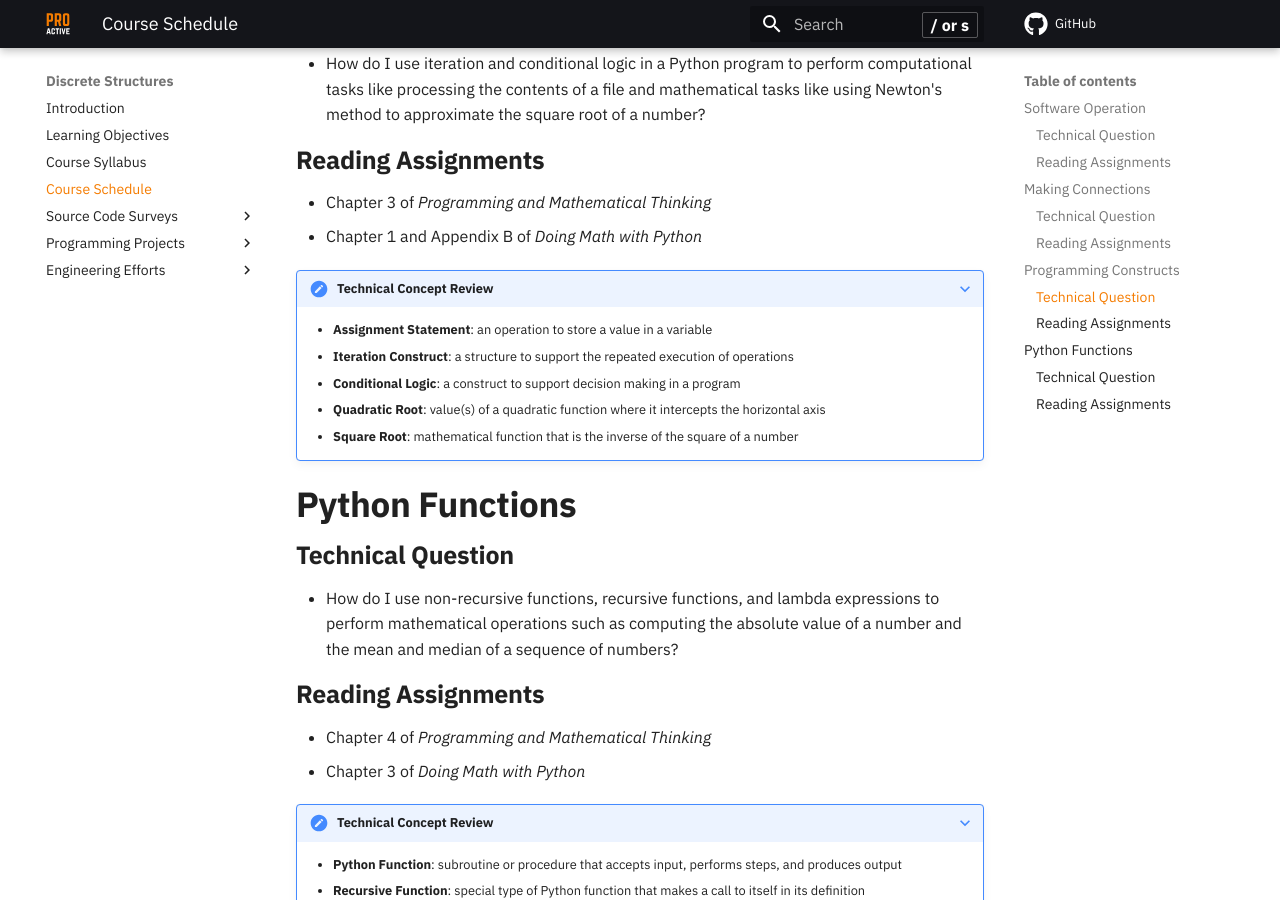
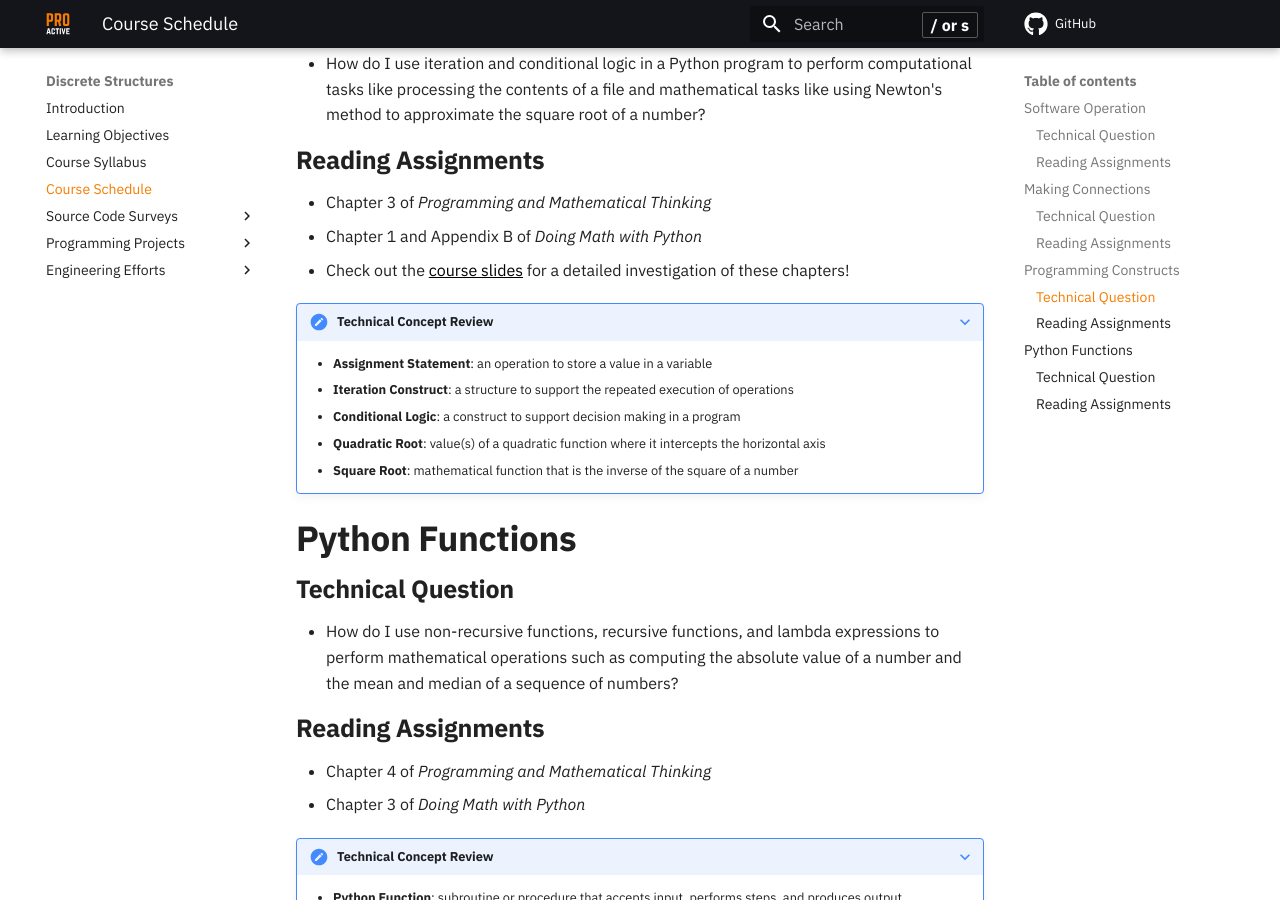
Before and after one commit to ProactiveProgrammers/www.proactiveprogrammers.com, an MkDocs documentation site: the page built from docs/discrete-structures/schedule-discrete-structures.md, in a window 1280 px wide and 900 px high, scrolled down 1075 px. Built offline with MkDocs 1.6.1 and Material for MkDocs 9.7.7, drawn with Linux system fonts in a browser that asks for light colours; comment, search, counter and statistics services are not loaded.

Commit message:
feat: Add reference to programming-constructs slides for discrete structures.

```diff
--- a/docs/discrete-structures/schedule-discrete-structures.md
+++ b/docs/discrete-structures/schedule-discrete-structures.md
@@ -46,6 +46,7 @@
 
 - Chapter 3 of *Programming and Mathematical Thinking*
 - Chapter 1 and Appendix B of *Doing Math with Python*
+- Check out the [course slides](/slides/discrete-structures/programming-constructs/) for a detailed investigation of these chapters!
 
 ???+ note "Technical Concept Review"
 
```
